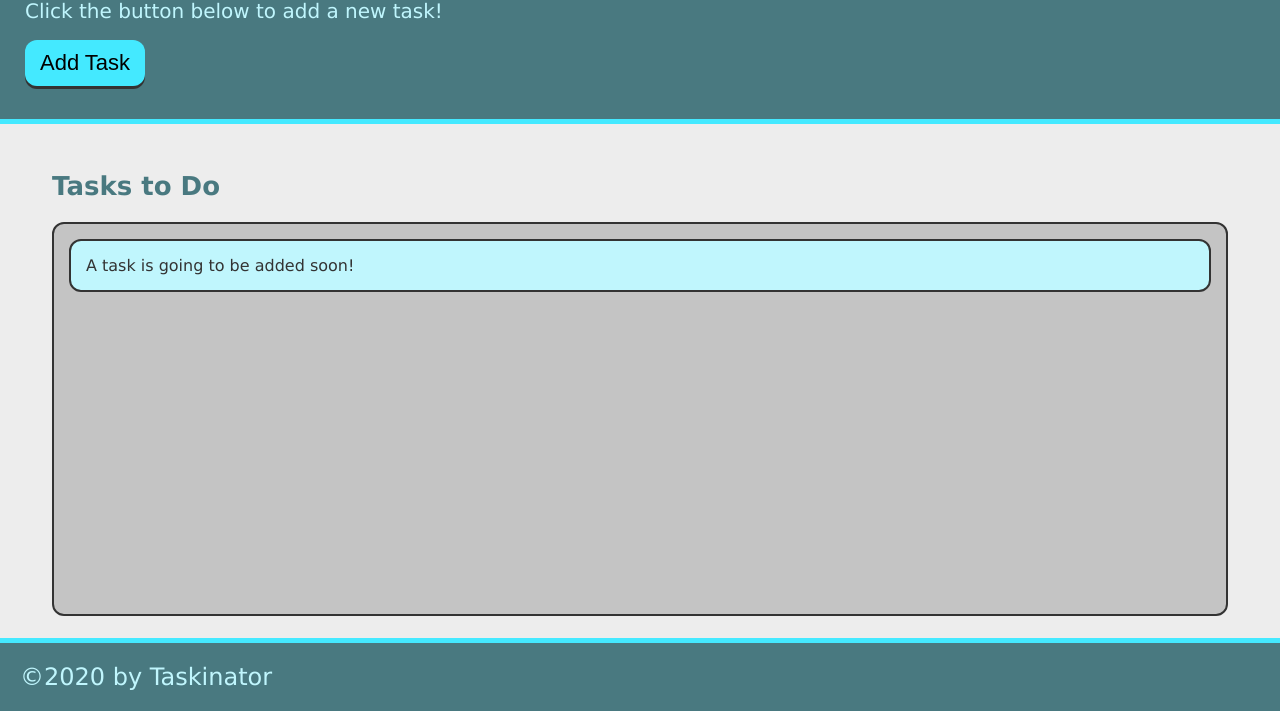
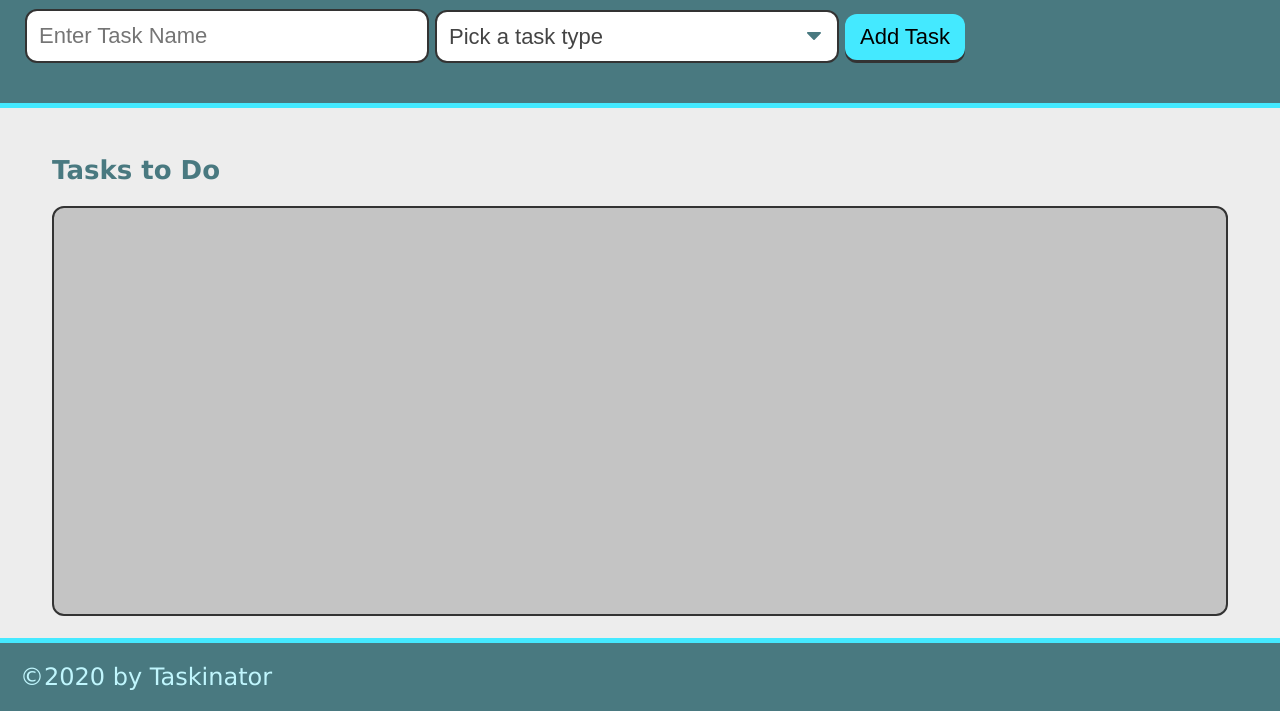
Before and after one commit to bethanyjean/taskinator, a plain HTML site: page index.html in a window 1280 px wide. Shown: the part 89-800 px from the top of the page. Drawn offline with Linux system fonts and the light colour scheme.

Commit message:
added form

```diff
--- a/index.html
+++ b/index.html
@@ -10,21 +10,35 @@
 <body>
     <header>
         <h1 class="page-title">Taskinator</h1>
-        <p>Click the button below to add a new task!</p>
-        <button class="btn" id="save-task">Add Task</button>
+        <form id="task-form">
+            <div class="form-group">
+                <input type="text" name="task-name" placeholder="Enter Task Name" />
+              </div>
+              <div class="form-group">
+                <select name="task-type" class="select-dropdown">
+                  <option value="" disabled selected>Pick a task type</option>
+                  <option value="Print">Print</option>
+                  <option value="Web">Web</option>
+                  <option value="Mobile">Mobile</option>
+                </select>
+              </div>
+            <div class="form-group">
+              <button class="btn" id="save-task" type="submit">Add Task</button>
+            </div>
+          </form>
     </header>
 
     <main class="page-content">
         <section class="task-list-wrapper">
             <h2 class="list-title">Tasks to Do</h2>
             <ul  class="task-list" id="tasks-to-do">
-                <li class="task-item">A task is going to be added soon!</li>
             </ul>
         </section>
     </main>
     <footer>
         &copy;2020 by Taskinator
     </footer>
+
+<script src="./assets/js/script.js"></script>
 </body>
-<script src="./assets/js/script.js"></script>
 </html>
```
